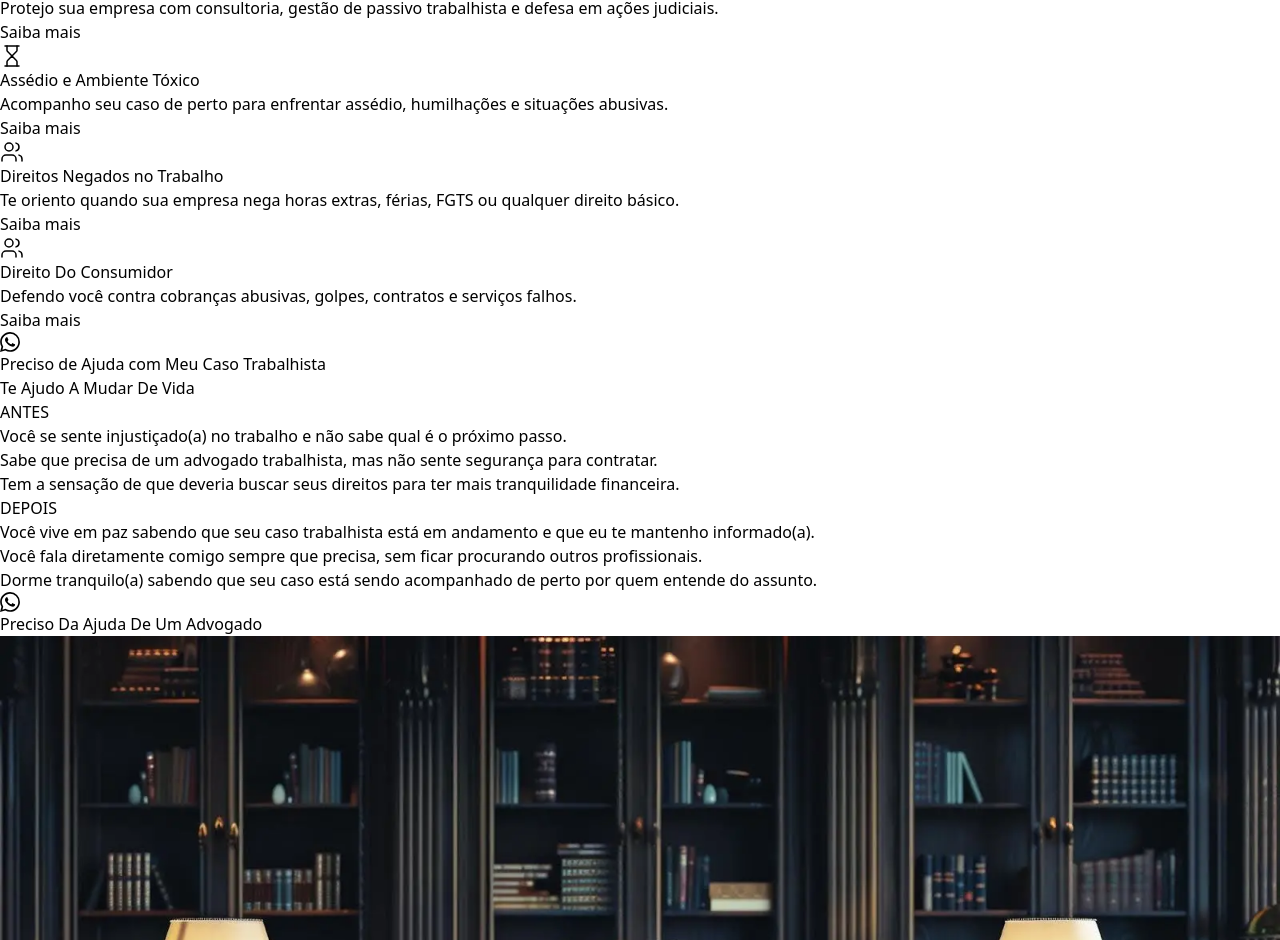
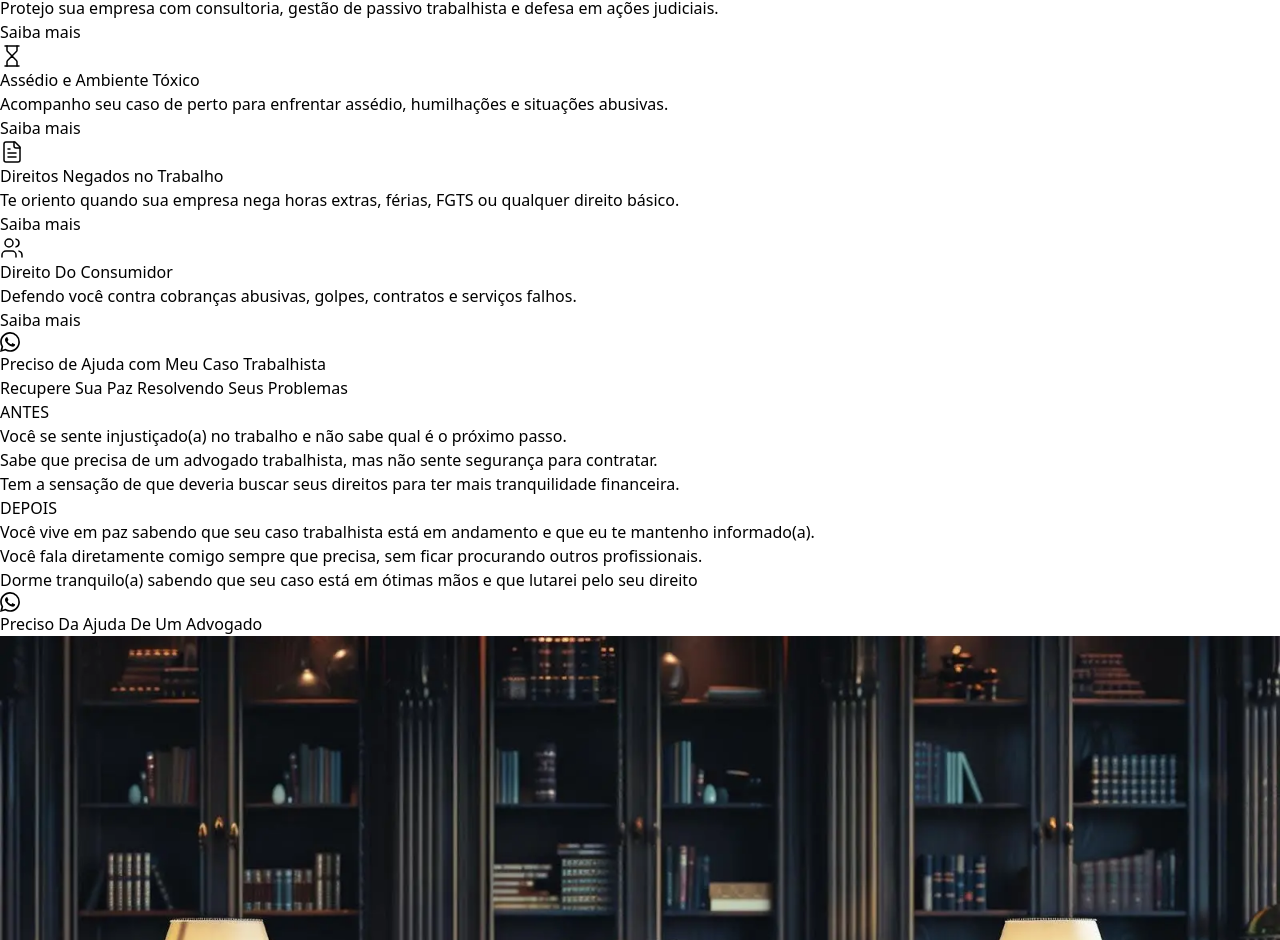
Before and after one commit to Paper-Street-Softwares/LP-Nilton, a React (Vite) app: page / in a window 1280 px wide. Shown: the part 2350-3290 px from the top of the page. Built offline with nearby package versions, Linux system fonts and the light colour scheme.

Commit message:
fix: copy final

```diff
--- a/src/components/cards/CardFeatures.jsx
+++ b/src/components/cards/CardFeatures.jsx
@@ -19,7 +19,7 @@ function CardFeatures({
   };
 
   return (
-    <MotionDivDownToUp className="p-8 bg-white shadow-lg hover:shadow-xl md:w-[30%] flex flex-col justify-center items-center">
+    <MotionDivDownToUp className="p-8 bg-white shadow-lg hover:shadow-xl md:w-[60%] flex flex-col justify-center items-center mx-auto">
       <div className="inline-flex items-center justify-center w-12 h-12 mb-6 bg-transparent border-2 border-solid rounded-lg text-darker/50 border-lighter">
         {Icone && <Icone size={24} strokeWidth={1.5} />}
       </div>
--- a/src/content/Content.jsx
+++ b/src/content/Content.jsx
@@ -1,4 +1,4 @@
-import { BriefcaseBusiness, Hourglass, Users } from "lucide-react";
+import { BriefcaseBusiness, Hourglass, Users, FileText } from "lucide-react";
 import imgLogo from "../assets/logo.webp";
 import imgHero from "../assets/hero.webp";
 import imgAbout from "../assets/about.webp";
@@ -86,7 +86,7 @@ const content = {
       },
       {
         index: 3,
-        icone: Users,
+        icone: FileText,
         titulo: "Direitos Negados no Trabalho",
         descricao:
           "Te oriento quando sua empresa nega horas extras, férias, FGTS ou qualquer direito básico.",
@@ -134,7 +134,7 @@ const content = {
 
   transformacao: {
     texts: {
-      titulo: "Te Ajudo A Mudar De Vida",
+      titulo: "Recupere Sua Paz Resolvendo Seus Problemas",
       labelBotaoPrincial: "Preciso Da Ajuda De Um Advogado",
     },
     antes: {
@@ -174,7 +174,7 @@ const content = {
         {
           index: 3,
           texto:
-            "Dorme tranquilo(a) sabendo que seu caso está sendo acompanhado de perto por quem entende do assunto.",
+            "Dorme tranquilo(a) sabendo que seu caso está em ótimas mãos e que lutarei pelo seu direito",
         },
       ],
     },
--- a/src/sections/Features.jsx
+++ b/src/sections/Features.jsx
@@ -13,7 +13,7 @@ export default function Features() {
           <div className="flex flex-col items-center mx-auto max-w-7xl ">
             <SectionHeader title={content.features.texts.titulo} />
 
-            <div className="flex flex-col items-center gap-10 mb-16 md:flex-row md:flex-wrap md:justify-center">
+            <div className="flex flex-col items-start gap-10 mb-16 md:grid md:grid-cols-2 md:justify-center">
               {content.features.cards
                 .filter((card) => card.index !== 0)
                 .map((card) => (
```
